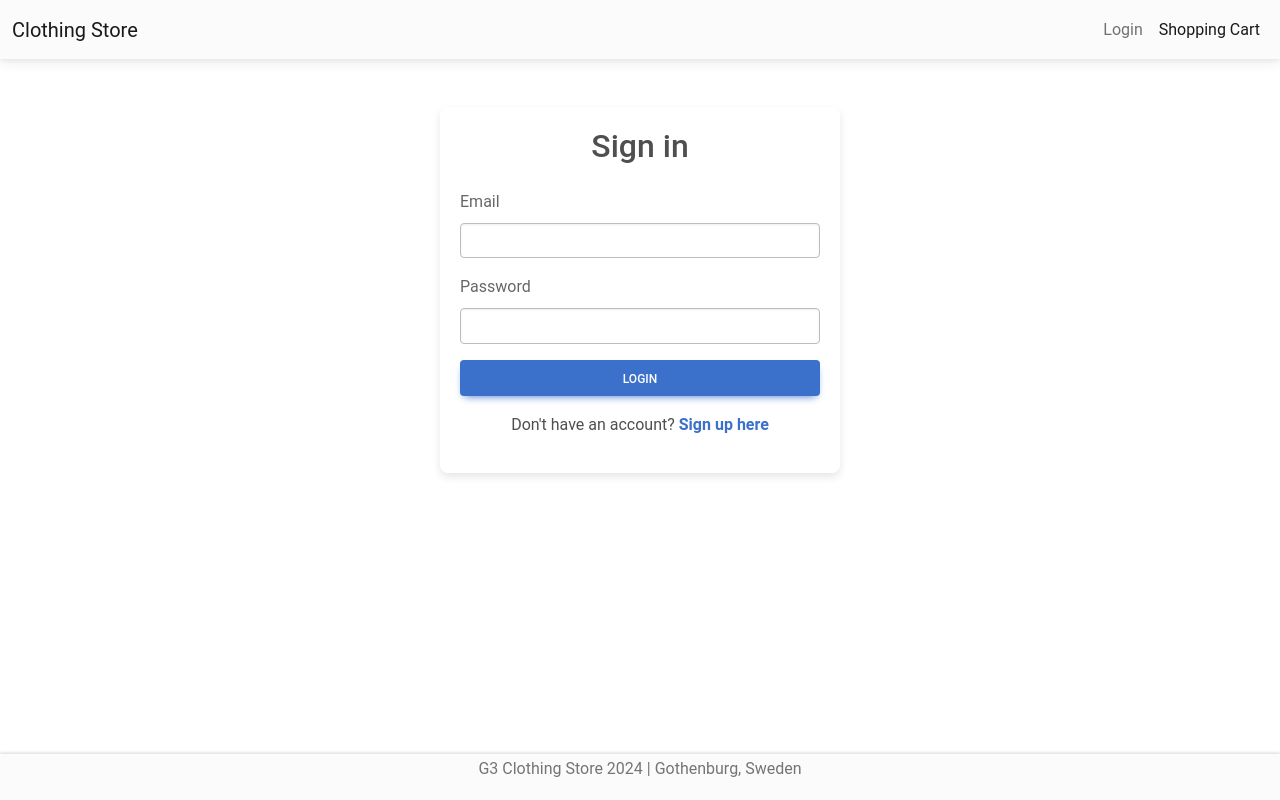
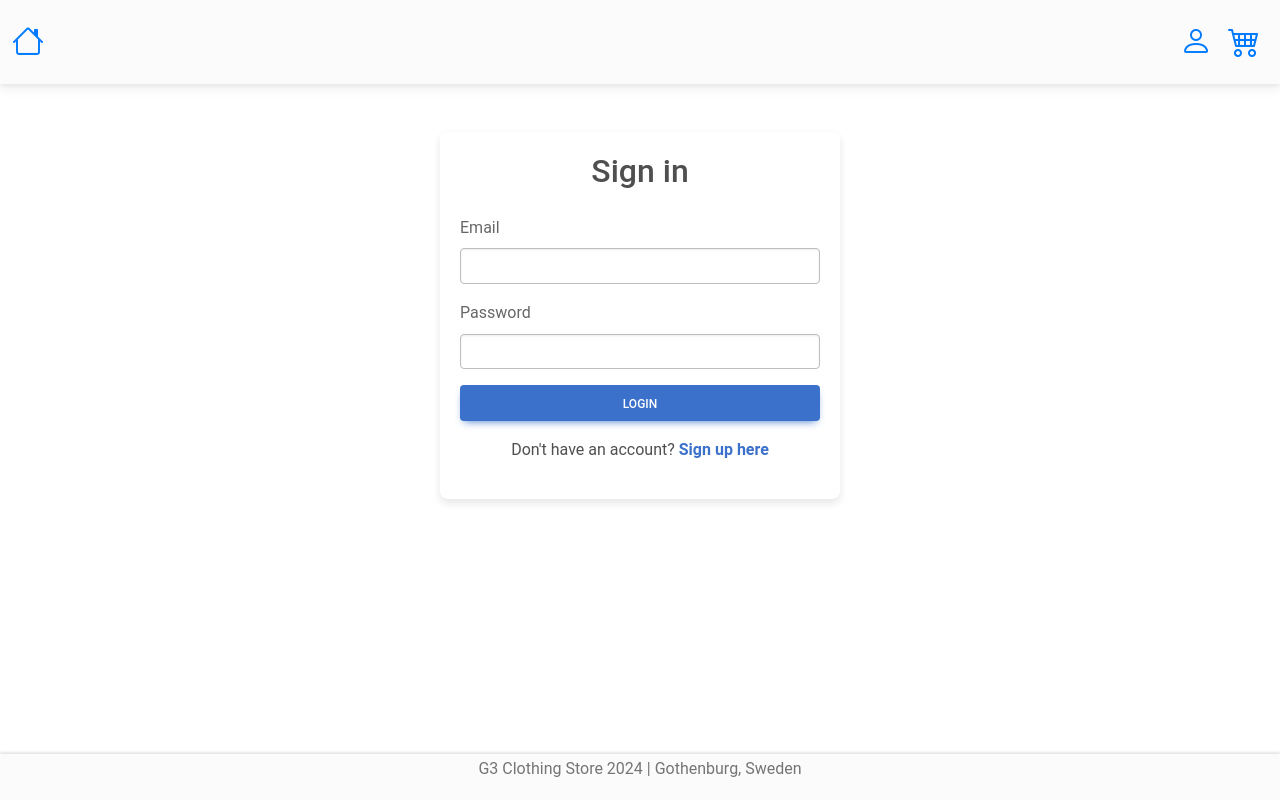
Before and after one commit to robinalfengard/Grupp3-Web-Agilt-FrontEnd, a Vue app: page /login in a window 1280 px wide. Built offline with nearby package versions, Linux system fonts and the light colour scheme; no server answers.

Commit message:
Add icon to NavBarForTestingRouting.vue

```diff
--- a/src/components/NavBarForTestingRouting.vue
+++ b/src/components/NavBarForTestingRouting.vue
@@ -1,21 +1,41 @@
 <template>
+  <link
+      rel="stylesheet"
+      href="https://cdn.jsdelivr.net/npm/bootstrap-icons@1.10.5/font/bootstrap-icons.css"
+  />
   <nav class="navbar navbar-expand-lg navbar-light bg-light">
     <div class="container-fluid">
-      <router-link to="/" class="navbar-brand">Clothing Store</router-link>
-      <button class="navbar-toggler" type="button" data-bs-toggle="collapse" data-bs-target="#navbarNav"
-              aria-controls="navbarNav" aria-expanded="false" aria-label="Toggle navigation">
+      <router-link to="/" class="navbar-brand">
+        <i class="bi bi-house custom-icon"></i>
+      </router-link>
+      <button
+          class="navbar-toggler"
+          type="button"
+          data-bs-toggle="collapse"
+          data-bs-target="#navbarNav"
+          aria-controls="navbarNav"
+          aria-expanded="false"
+          aria-label="Toggle navigation"
+      >
         <span class="navbar-toggler-icon"></span>
       </button>
       <div class="collapse navbar-collapse" id="navbarNav">
         <ul class="navbar-nav ms-auto">
           <li class="nav-item" v-if="isLoggedIn">
-            <router-link to="/mypage" class="nav-link active" aria-current="page">My Page</router-link>
+            <router-link to="/mypage" class="nav-link active" aria-current="page">
+              <i class="bi bi-person-circle custom-icon"></i>
+            </router-link>
           </li>
           <li class="nav-item">
-            <router-link to="/login" class="nav-link" @click="logout()">{{ isLoggedIn ? 'Logout' : 'Login' }}</router-link>
+            <router-link to="/login" class="nav-link" @click="logout">
+              <i v-if="isLoggedIn" class="bi bi-box-arrow-right custom-icon"></i>
+              <i v-else class="bi bi-person custom-icon"></i>
+            </router-link>
           </li>
           <li class="nav-item">
-            <router-link to="/cart" class="nav-link active" aria-current="page">Shopping Cart</router-link>
+            <router-link to="/cart" class="nav-link active" aria-current="page">
+              <i class="bi bi-cart4 custom-icon"></i>
+            </router-link>
           </li>
         </ul>
       </div>
@@ -25,11 +45,11 @@
 
 <script>
 export default {
-  name: 'NavBarForTestingRouting',
+  name: "NavBarForTestingRouting",
   data() {
     return {
-      isLoggedIn: false
-    }
+      isLoggedIn: false,
+    };
   },
   mounted() {
     this.checkLogin();
@@ -37,17 +57,30 @@ export default {
   watch: {
     $route() {
       this.checkLogin();
-    }
+    },
   },
   methods: {
     checkLogin() {
-      const token = localStorage.getItem('user');
+      const token = localStorage.getItem("user");
       this.isLoggedIn = !!token; // true if token exists
     },
     logout() {
-      localStorage.removeItem('user');
+      localStorage.removeItem("user");
       this.isLoggedIn = false;
-    }
-  }
+    },
+  },
+};
+</script>
+
+<style scoped>
+/* Styling for icons */
+.custom-icon {
+  font-size: 2rem;
+  color: #007bff;
 }
-</script>
+
+/* Additional hover effect */
+.nav-link:hover .custom-icon {
+  color: #d22ead; /* Darker color on hover */
+}
+</style>
```
